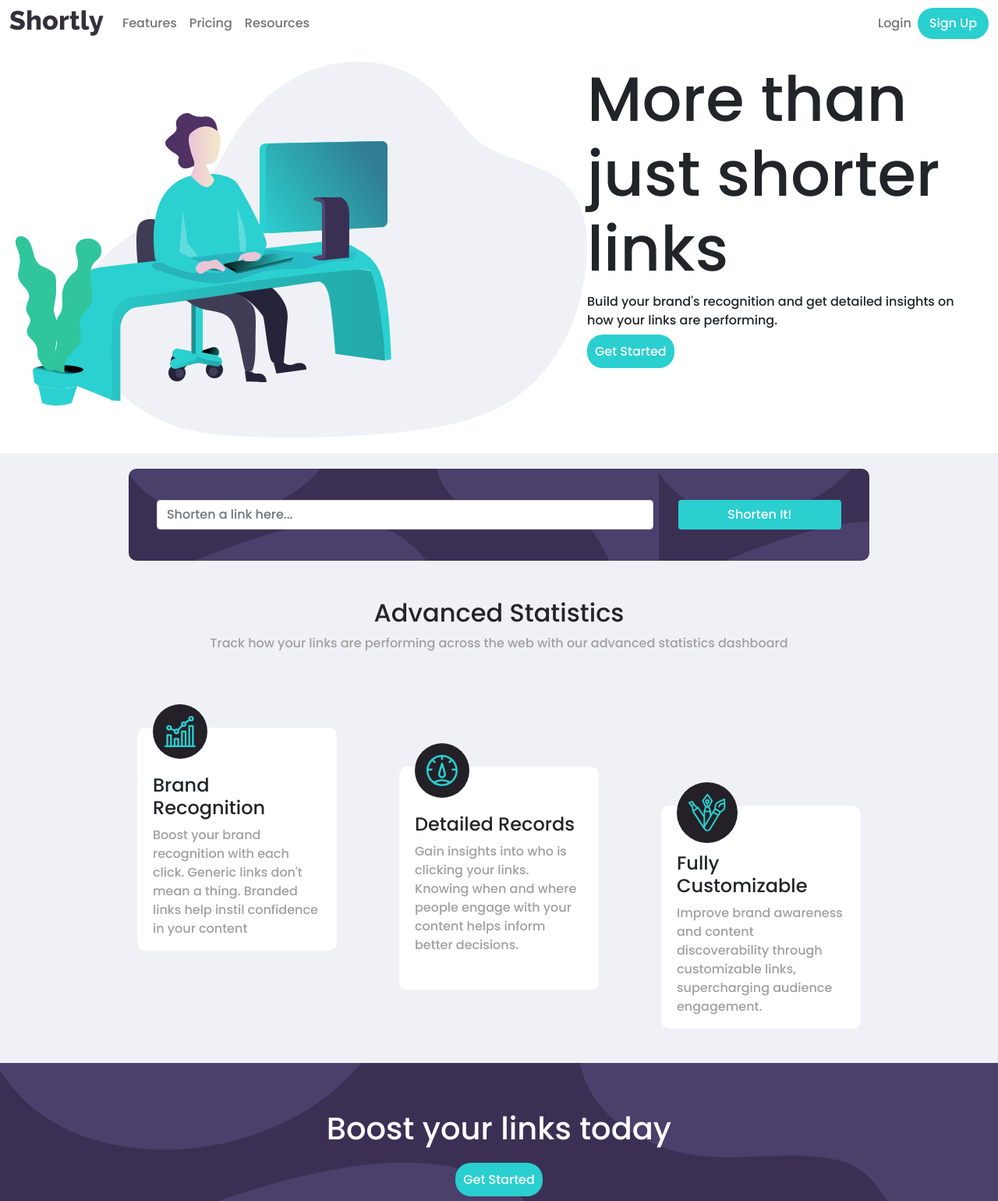
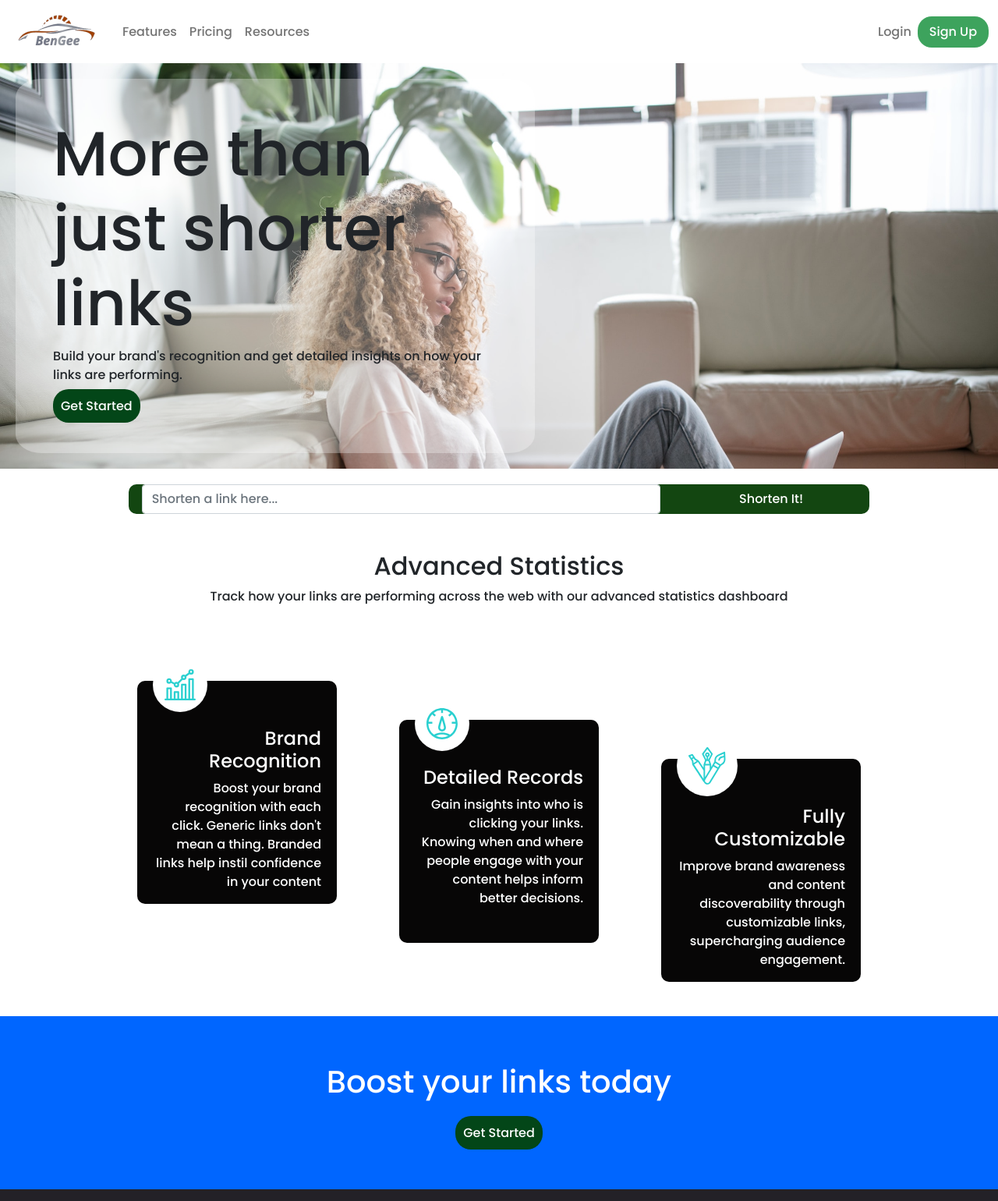
Before and after one commit to MissBervel/shortening, a plain HTML site: page index.html in a window 1280 px wide. Shown: the top 1540 px of the page at 78% size. Drawn offline with nearby package versions, Linux system fonts and the light colour scheme.

Commit message:
improved colourers and images

```diff
--- a/index.html
+++ b/index.html
@@ -18,7 +18,7 @@
 
     <!--Font Awesome Kit-->
     <script src="https://kit.fontawesome.com/31e3177b65.js" crossorigin="anonymous"></script>
-    <title>Goldac77 - URL Shortener</title>
+    <title>BBervel - URL Shortener</title>
 </head>
 <body>
     <header>
@@ -26,7 +26,7 @@
         <nav class="navbar navbar-expand-sm navbar-light">
 
             <div class="container-fluid">
-                <img src="./images/logo.svg" alt="" class="navbar-brand">
+                <img src="./images/logo2.png" alt="" class="navbar-brand">
                 <button class="navbar-toggler" data-bs-toggle="collapse" data-bs-target="#nav-menu">
                     <span class="navbar-toggler-icon"></span>
                 </button>
@@ -62,9 +62,8 @@
             </div>
         </nav>
 
-        <div id="header-content" class="w-100 d-flex justify-content-around">
-            <img src="./images/illustration-working.svg" alt="" class="img-fluid">
-            <div class="">
+        <div id="header-content" class="w-100 d-flex">
+            <div id="hero" class="p-5">
                 <h1 class="display-1">
                     More than just shorter links
                 </h1>
@@ -146,7 +145,7 @@
 
     <footer id="footer" class="d-flex justify-content-around">
         <div>
-            <img src="./images/logo.svg" alt="">
+            <img src="./images/logo2.png" alt="">
         </div>
         <div id="footer-features">
             <h3>Features</h3>
--- a/style.css
+++ b/style.css
@@ -11,8 +11,8 @@
 }
 
 #signup_btn {
-    background-color: #2acfcf;
-    border-radius: 20px;
+    background-color: #3DA35D;
+    border-radius: 18px;
     color: #fff;
     padding-left: 15px;
     padding-right: 15px;
@@ -23,11 +23,11 @@
 }
 
 h1 {
-    font-weight: 700;
+    font-weight: 600;
 }
 
 .gs {
-    background-color: #2acfcf;
+    background-color: #034618;
     text-decoration: none;
     color: #fff;
     padding: 10px;
@@ -40,6 +40,9 @@ h1 {
 
 #header-content {
     padding: 20px;
+    background-image: url('./images/hero_pic.jpg');
+    background-size: cover;
+    background-repeat: no-repeat;
 }
 
 #header-content h1 {
@@ -50,11 +53,14 @@ h1 {
     max-width: 570px;
 }
 
+#hero {
+    background-color: rgba(255,255,255,0.3);
+    border-radius: 5%;
+}
+
 #main form {
-    background-image: url('./images/bg-boost-desktop.svg');
-    background-size: contain;
-    background-color: #3b3054;
-    padding: 40px 20px;
+    background-color: #134611;
+    padding:px 350x20px;
     width: 95vw;
     margin: auto;
     border-radius: 10px;
@@ -67,11 +73,11 @@ h1 {
 }
 
 form span {
-    color: #c15b69;
+    color: #ebb1b9;
 }
 
 #main, #stats {
-    background-color: #f0f1f6;
+    background-color: #fff;
     margin: auto;
     padding-top: 20px;
 }
@@ -81,7 +87,7 @@ form span {
 }
 
 #button {
-    background-color: #2acfcf;
+    background-color: #134611;
     color: #fff;
     width: 23%;
 }
@@ -96,10 +102,6 @@ form span {
     padding-top: 20px;
 }
 
-.display_content span {
-    color: #2acfcf;
-}
-
 #url {
     overflow-x: hidden;
 }
@@ -110,35 +112,43 @@ form span {
 }
 
 #shortened button {
-    background-color: #2acfcf;
+    background-color: #134611;
     color: #fff;
     width: 15%;
 }
 
 #stats p {
-    color: #a1a0a0;
+    color: #212529;
 }
 
 .stats_content {
     width: 20%;
     margin: 0 40px;
-    background-color: #fff;
+    background-color: #070606;
     border-radius: 10px;
     padding: 60px 20px 0 20px;
-    text-align: left;
+    text-align: right;
     position: relative;
+}
+
+.stats_content p {
+    color: #fff !important;
 }
 
 .stats_content_img {
     border-radius: 50%;
     width: min-content;
-    background-color: #232127;
+    background-color: #ffffff;
     position: absolute;
     top: -30px;
 }
 
 .stats_content img {
     padding: 15px;
+}
+
+.stats_content h4 {
+    color: #FFF;
 }
 
 #stats_2 {
@@ -150,10 +160,9 @@ form span {
 }
 
 #extra {
-    color: #fff;
-    background-image: url('./images/bg-boost-desktop.svg');
+    color: #ffffff;
     background-size: cover;
-    background-color: #3b3054;
+    background-color: #0066ff;
     text-align: center;
     padding: 60px 0;
 }
@@ -176,7 +185,7 @@ footer h3 {
 }
 
 footer li {
-    color: #bdbbc0;
+    color: #ffffff;
 }
 
 footer i{
@@ -187,7 +196,7 @@ footer i{
 @media screen and (max-width: 576px) {
     #nav-menu {
         display: block;
-        background-color: #3b3054;
+        background-color: #362266;
         margin-top: 1vh !important;
         border-radius: 10px;
         padding: 2vh 0;
@@ -239,8 +248,8 @@ footer i{
 
     #shortened button {
        width: 50%;
-       margin-left: 20% !important;
-       margin-right: auto !important;
+       margin-right: 20% !important;
+       margin-left: auto !important;
     }
 
     #stats_main {
@@ -275,8 +284,8 @@ footer i{
     }
 
     #header-content img {
+        margin-right: auto;
         margin-left: auto;
-        margin-right: auto;
         display: block;
     }
 
@@ -286,8 +295,8 @@ footer i{
 @media screen and (min-width: 578px) and (max-width: 1020px) {
     .stats_content {
         margin: auto;
+        margin-right: 10px;
         margin-left: 10px;
-        margin-right: 10px;
         width: 50vw;
         padding-bottom: 10px;
     }
```
Also changed, not shown: images/hero_pic - Copy.jpg (added), images/hero_pic.jpg (added), images/logo - Copy.png (added), images/logo.png (added), images/logo2.png (added).
